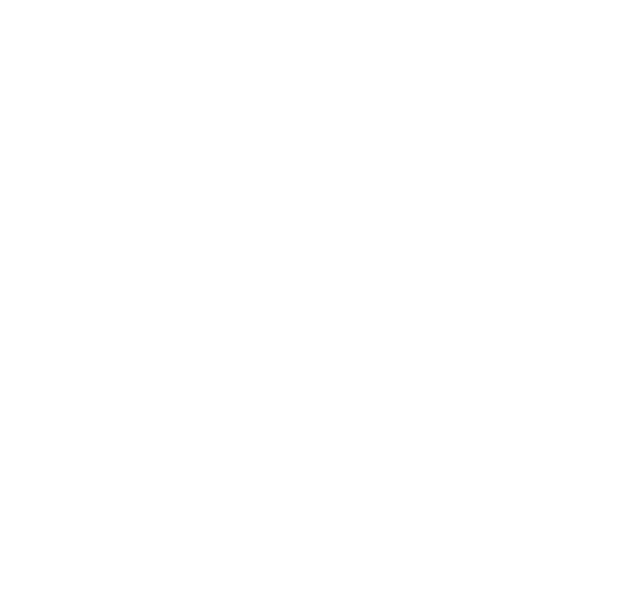
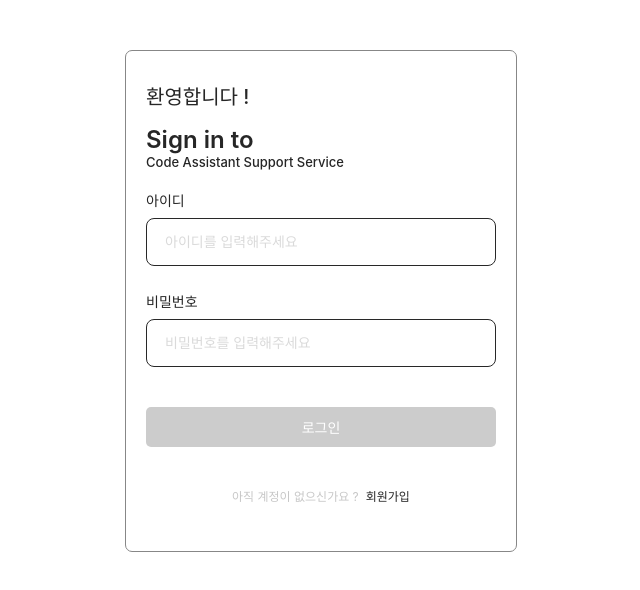
Before and after one commit to sssuhyeon/CASS_FE, a React (Create React App) app in the folder cho/: page / in a window 1280 px wide. Before the commit this address had no page. Shown: the top 590 px of the page, without its empty margins (319-959 px from the left). Built offline with nearby package versions, Linux system fonts and the light colour scheme.

Commit message:
회원가입 페이지 수정

```diff
--- a/cho/src/App.js
+++ b/cho/src/App.js
@@ -9,7 +9,7 @@
     <div className="App">
       <Routes>
         <Route path="/signup" element={<SignUp />} />
-        <Route path="/signin" element={<SignIn />} />
+        <Route path="/" element={<SignIn />} />
         <Route path="/teacherinfo" element={<TeacherInfo />} />
         <Route path="/studentinfo" element={<StudentInfo />} />
       </Routes>
```
